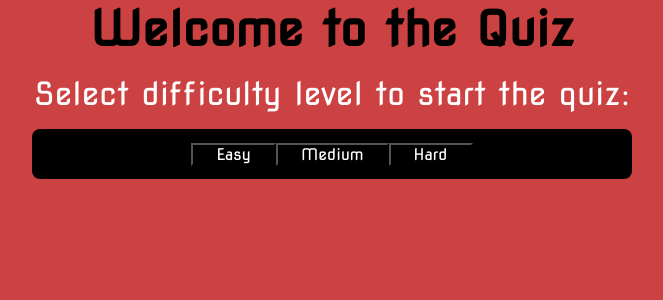
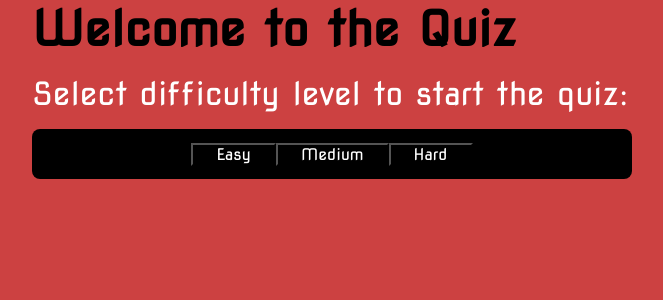
Before and after one commit to sabinaSandais/Quiz-App, a React (Vite) app: page / in a window 1280 px wide. Shown: the top 300 px of the page, without its empty margins (308-971 px from the left). Built offline with nearby package versions, Linux system fonts and the light colour scheme.

Commit message:
Update Welcome.jsx

```diff
--- a/src/components/Welcome.jsx
+++ b/src/components/Welcome.jsx
@@ -7,13 +7,16 @@ const Welcome = () => {
 
     return (
       <div className="welcome-page">
+        <section className='container'>
         <h1 className='h1'>Welcome to the Quiz</h1>
         <p className='text'>Select difficulty level to start the quiz:</p>
         <div className='buttons'>
           <button className='btn1' onClick={() => setDifficulty('easy')}>Easy</button>
           <button className='btn2' onClick={() => setDifficulty('medium')}>Medium</button>
           <button className='btn3' onClick={() => setDifficulty('hard')}>Hard</button>
-        </div>
+
+          </div>
+          </section>
       </div>
     );
   };
```
